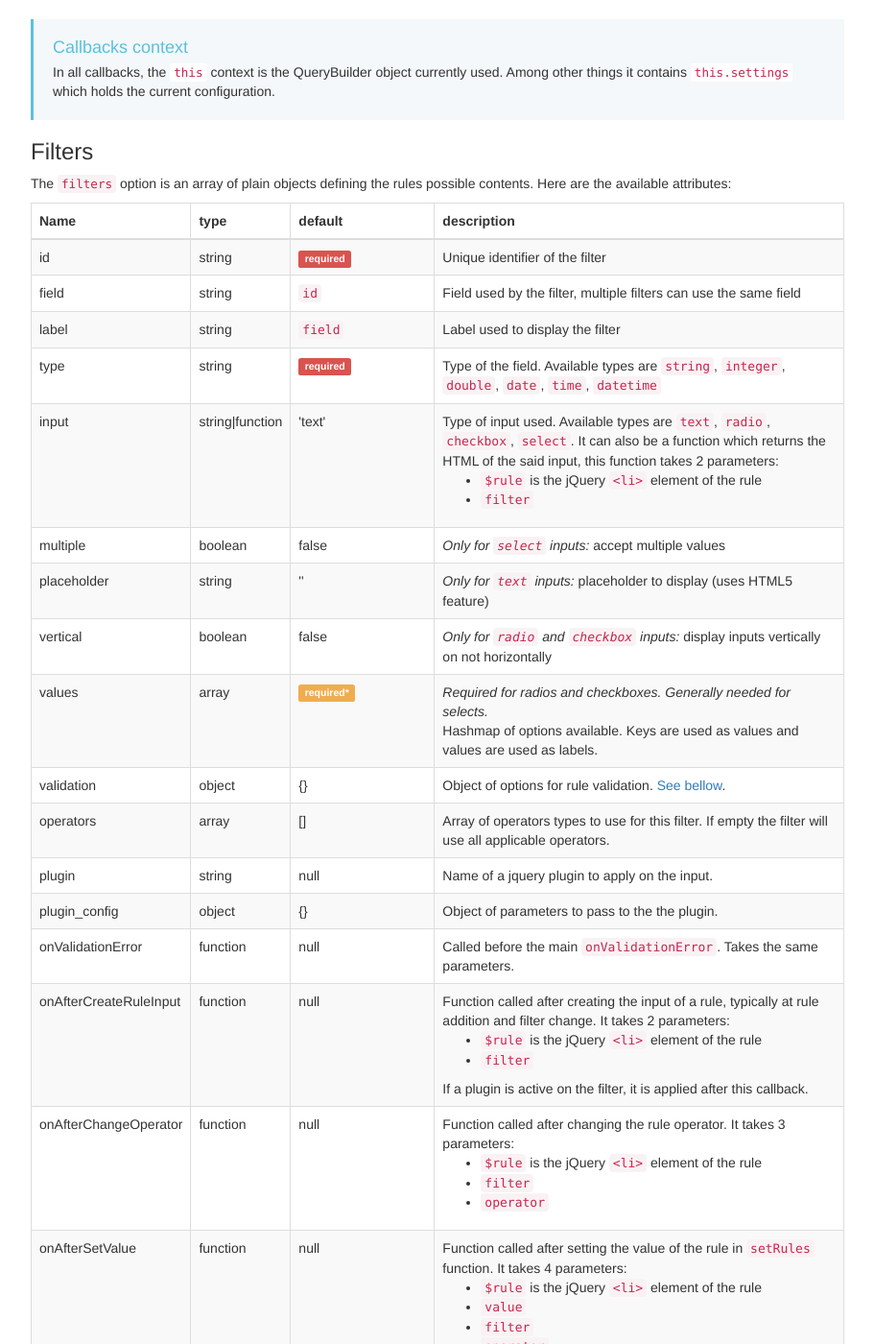
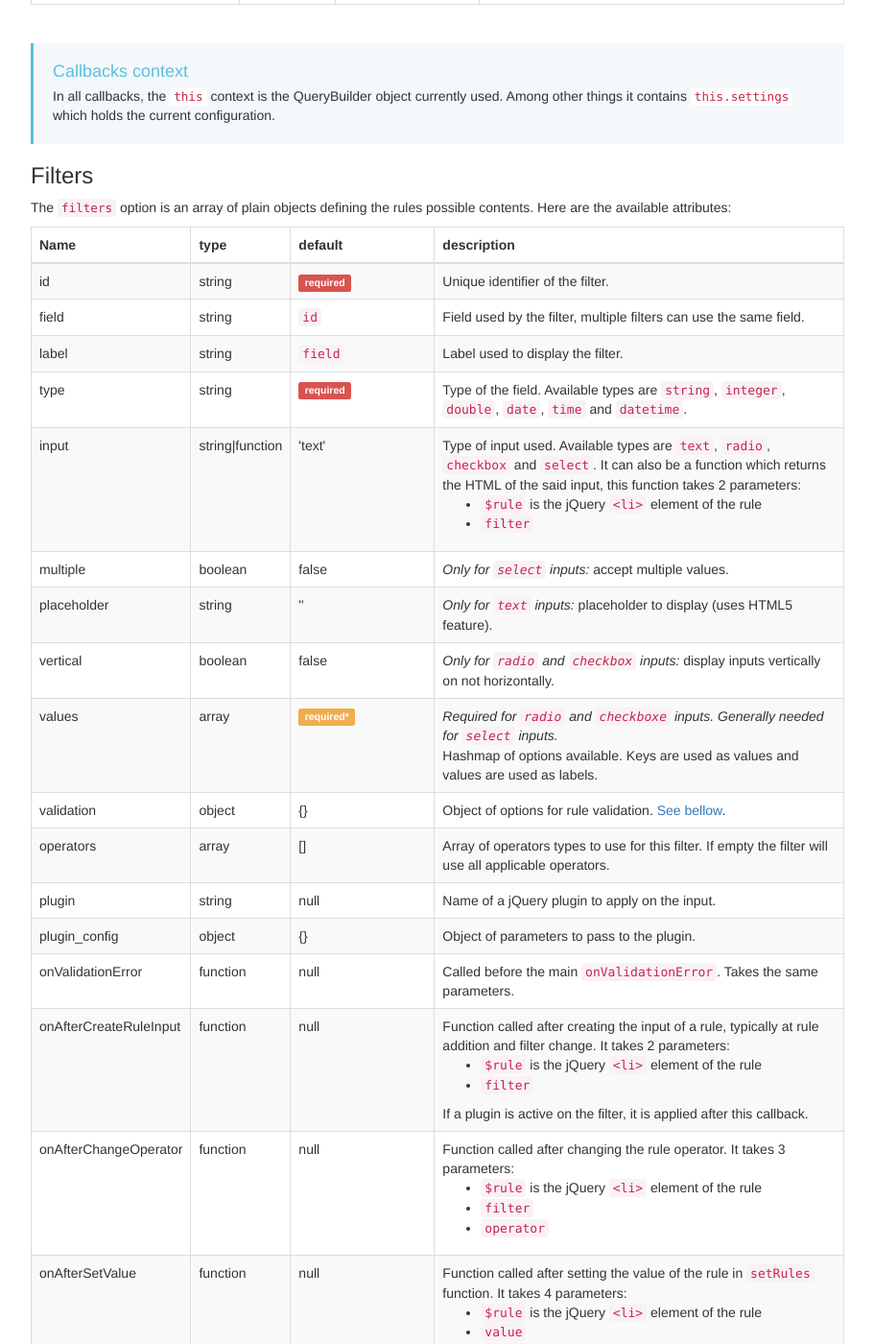
Before and after one commit to mistic100/jQuery-QueryBuilder, a Jekyll site: the page built from index.html, in a window 1280 px wide and 1400 px high, scrolled down 2415 px. Shown: the whole window at 96% size, without its empty margins (38-949 px from the left). Built offline with Jekyll 4.4.1, drawn with Linux system fonts in a browser that asks for light colours; nearby versions of some CDN libraries; comment, search, counter and statistics services are not loaded; some of the changed text lies outside the part shown.

Commit message:
typos in doc

```diff
--- a/index.html
+++ b/index.html
@@ -181,31 +183,31 @@ isHome: true
           <td>id</td>
           <td>string</td>
           <td><span class="label label-danger">required</span></td>
-          <td>Unique identifier of the filter</td>
+          <td>Unique identifier of the filter.</td>
         </tr>
         <tr>
           <td>field</td>
           <td>string</td>
           <td><code>id</code></td>
-          <td>Field used by the filter, multiple filters can use the same field</td>
+          <td>Field used by the filter, multiple filters can use the same field.</td>
         </tr>
         <tr>
           <td>label</td>
           <td>string</td>
           <td><code>field</code></td>
-          <td>Label used to display the filter</td>
+          <td>Label used to display the filter.</td>
         </tr>
         <tr>
           <td>type</td>
           <td>string</td>
           <td><span class="label label-danger">required</span></td>
-          <td>Type of the field. Available types are <code>string</code>, <code>integer</code>, <code>double</code>, <code>date</code>, <code>time</code>, <code>datetime</code></td>
+          <td>Type of the field. Available types are <code>string</code>, <code>integer</code>, <code>double</code>, <code>date</code>, <code>time</code> and <code>datetime</code>.</td>
         </tr>
         <tr>
           <td>input</td>
           <td>string|function</td>
           <td>'text'</td>
-          <td>Type of input used. Available types are <code>text</code>, <code>radio</code>, <code>checkbox</code>, <code>select</code>.
+          <td>Type of input used. Available types are <code>text</code>, <code>radio</code>, <code>checkbox</code> and <code>select</code>.
             It can also be a function which returns the HTML of the said input, this function takes 2 parameters:
             <ul>
               <li><code>$rule</code> is the jQuery <code>&lt;li></code> element of the rule</li>
@@ -217,25 +219,25 @@ isHome: true
           <td>multiple</td>
           <td>boolean</td>
           <td>false</td>
-          <td><i>Only for <code>select</code> inputs:</i> accept multiple values</td>
+          <td><i>Only for <code>select</code> inputs:</i> accept multiple values.</td>
         </tr>
         <tr>
           <td>placeholder</td>
           <td>string</td>
           <td>''</td>
-          <td><i>Only for <code>text</code> inputs:</i> placeholder to display (uses HTML5 feature)</td>
+          <td><i>Only for <code>text</code> inputs:</i> placeholder to display (uses HTML5 feature).</td>
         </tr>
         <tr>
           <td>vertical</td>
           <td>boolean</td>
           <td>false</td>
-          <td><i>Only for <code>radio</code> and <code>checkbox</code> inputs:</i> display inputs vertically on not horizontally</td>
+          <td><i>Only for <code>radio</code> and <code>checkbox</code> inputs:</i> display inputs vertically on not horizontally.</td>
         </tr>
         <tr>
           <td>values</td>
           <td>array</td>
           <td><span class="label label-warning">required*</span></td>
-          <td><i>Required for radios and checkboxes. Generally needed for selects.</i><br>
+          <td><i>Required for <code>radio</code> and <code>checkboxe</code> inputs. Generally needed for <code>select</code> inputs.</i><br>
             Hashmap of options available. Keys are used as values and values are used as labels.</td>
         </tr>
         <tr>
@@ -254,13 +256,13 @@ isHome: true
           <td>plugin</td>
           <td>string</td>
           <td>null</td>
-          <td>Name of a jquery plugin to apply on the input.</td>
+          <td>Name of a jQuery plugin to apply on the input.</td>
         </tr>
         <tr>
           <td>plugin_config</td>
           <td>object</td>
           <td>{}</td>
-          <td>Object of parameters to pass to the the plugin.</td>
+          <td>Object of parameters to pass to the plugin.</td>
         </tr>
         <tr>
           <td>onValidationError</td>
@@ -324,13 +326,13 @@ isHome: true
 
   <h3 id="methods">Methods</h3>
   <h4>getRules</h4>
-  <p>Performs de validation and returns the rules as a plain object. See the <a href="basic-demo.html">basic demo</a> for output example.</p>
+  <p>Performs validation and returns the rules as a plain object. See the <a href="basic-demo.html">basic demo</a> for output example.</p>
 {% highlight javascript %}
 $('#builder').queryBuilder('getRules')
 {% endhighlight %}
 
   <h4>getSQL</h4>
-  <p>Get the rules as a valid SQL WHERE statement. The first parameter can be:</p>
+  <p>Performs validation and get the rules as a valid SQL WHERE statement. See the <a href="basic-demo.html">basic demo</a> for output example. The first parameter can be:</p>
   <ul>
     <li><code>false</code> to output plain SQL</li>
     <li><code>'question_mark'</code> to output prepared statement with <code>?</code> placeholders</li>
@@ -384,17 +386,17 @@ $('#builder').queryBuilder('destroy')
         <tr>
           <td>type</td>
           <td>string</td>
-          <td>Identifier of the operator</td>
+          <td>Identifier of the operator.</td>
         </tr>
         <tr>
           <td>accept_values</td>
           <td>boolean</td>
-          <td><code>true</code> if the user can enter a value when this operator is selected</td>
+          <td><code>true</code> if the user can enter a value when this operator is selected.</td>
         </tr>
         <tr>
           <td>apply_to</td>
           <td>array</td>
-          <td>An array containing <code>string</code>, <code>number</code>, <code>datetime</code></td>
+          <td>An array containing <code>string</code>, <code>number</code>, <code>datetime</code>.</td>
         </tr>
         <tr>
           <td>sql</td>
@@ -413,7 +415,7 @@ $('#builder').queryBuilder('destroy')
   <p>The default operators are available <a href="https://github.com/mistic100/jQuery-QueryBuilder/blob/master/src/query-builder.js#L127">in the source code</a>.</p>
 
   <h3 id="validation">Validation</h3>
-  <p>QueryBuilder integrates a configurable validation system triggered when <code>getRules</code> method is called. The default validator checks for emptyness and can be extended with format check an bounds.<br>
+  <p>QueryBuilder integrates a configurable validation system triggered when <code>getRules</code> and <code>getSQL</code> methods are called. The default validator checks for emptyness and can be extended with format check an bounds.<br>
   Optionally you can define a custom validation callback.<br>
   Here are the available attributes of the <code>validation</code> field of each filter:</p>
 
@@ -512,7 +514,7 @@ $('#builder').queryBuilder('destroy')
 
   <h3 id="lang">Translation</h3>
   <p>Some default translation files are available in the <a href="https://github.com/mistic100/jQuery-QueryBuilder/tree/master/dist/i18n" target="_blank">i18n</a> folder. Just include one of the files after the main JavaScript to use it.<br>
-  Alternatively you can overwrite some translations with the <code>lang</code> option. It is very useful for custom operators.<br>
+  Alternatively you can overwrite some translations with the <code>lang</code> option. It is very useful for custom operators and conditions.<br>
   Default strings <a href="https://github.com/mistic100/jQuery-QueryBuilder/blob/master/src/query-builder.js#L96">in the source code</a>.</p>
 </section>
 
```
Also changed, not shown: other parts of index.html (+5 -3 lines).
